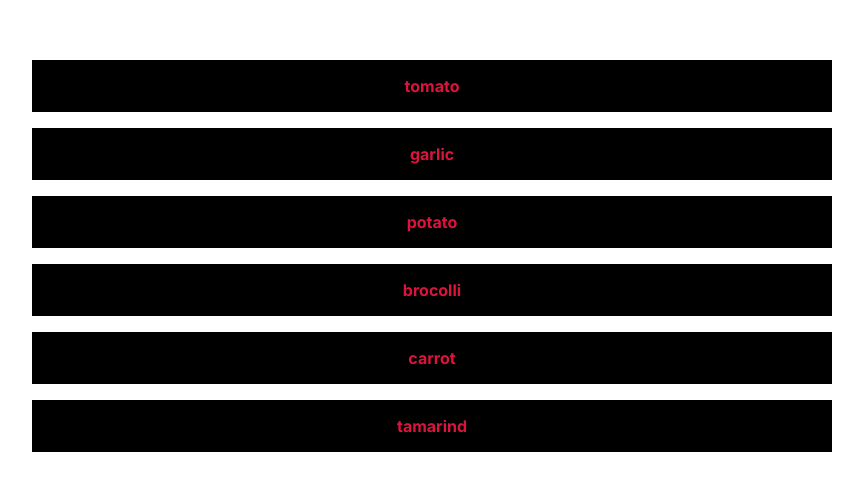
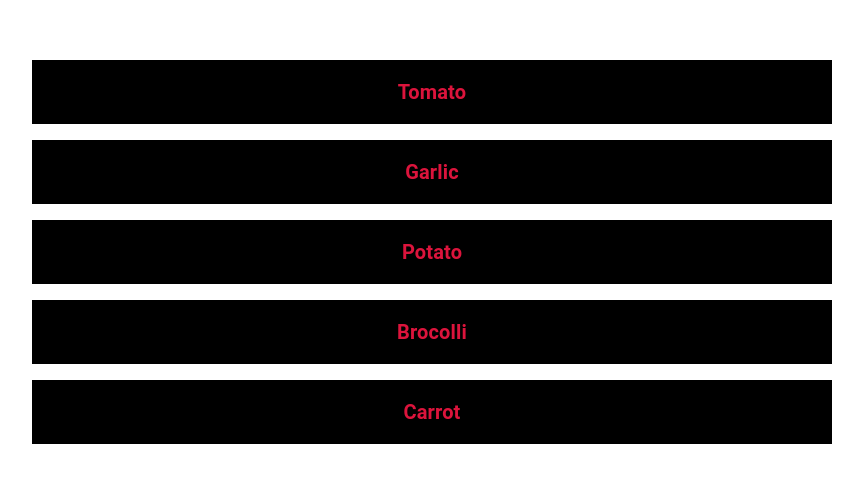
Before and after one commit to Ares-93/Pantry-Manager, a Next.js app: page / in a window 1280 px wide. Shown: the part 140-630 px from the top of the page, without its empty margins (208-1071 px from the left). Built offline with nearby package versions, Linux system fonts and the light colour scheme.

Commit message:
added typography and capitalization of items

```diff
--- a/app/page.js
+++ b/app/page.js
@@ -1,4 +1,4 @@
-import { Box, Stack } from "@mui/material";
+import { Box, Stack, Typography } from "@mui/material";
 
 const items = [
   "tomato",
@@ -23,16 +23,19 @@ export default function Home() {
       alignItems={"center"}
     >
       <Stack width="800px" height="400px" spacing={2} overflow={"scroll"}>
-        {items.map((item) => (
-          <Box
-            key={item}
-            bgcolor="black"
-            color="crimson"
-            p={2}
-            textAlign="center"
-            fontWeight={700}
-          >
-            {item}
+        {items.map((item, index) => (
+          <Box key={index} bgcolor="black" p={2} textAlign="center">
+            <Typography
+              variant="h6"
+              color={"crimson"}
+              textAlign={"center"}
+              fontWeight={"bold"}
+            >
+              {
+                //Capitalizing the first letter of the item
+                item.charAt(0).toUpperCase() + item.slice(1)
+              }
+            </Typography>
           </Box>
         ))}
       </Stack>
```
